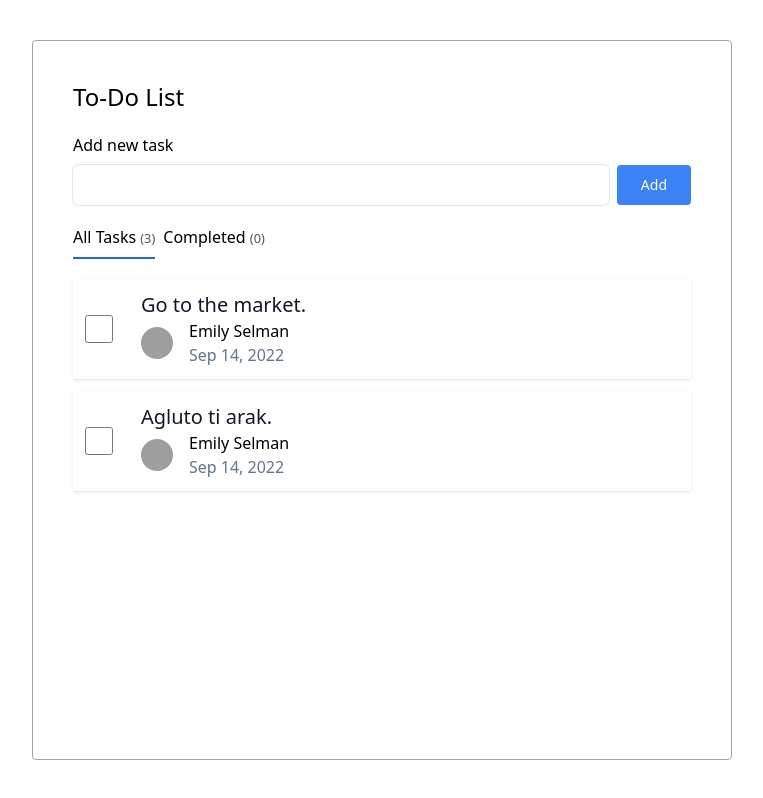
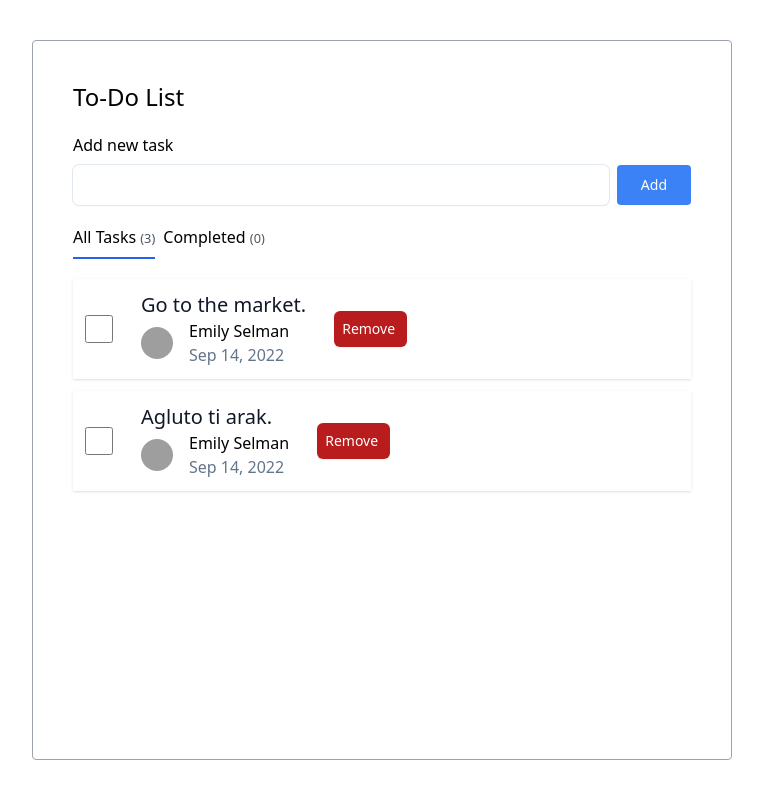
Before and after one commit to jonjieviduya/reacttodo, a React (Vite) app: page / in a window 1280 px wide. Shown: the whole page, without its empty margins (258-1021 px from the left). Built offline with nearby package versions, Linux system fonts and the light colour scheme; grey boxes are pictures that could not be loaded.

Commit message:
feature: added remove todo

```diff
--- a/src/App.jsx
+++ b/src/App.jsx
@@ -5,20 +5,19 @@ import Tabs from "./components/Tabs";
 import Todos from "./components/Todos";
 
 const App = () => {
-
   const [todos, setTodos] = useState([
     {
       id: 1,
-      title: 'Go to the market.',
-      created_at: 'Sep 14, 2022',
-      completed: false
+      title: "Go to the market.",
+      created_at: "Sep 14, 2022",
+      completed: false,
     },
     {
       id: 2,
-      title: 'Agluto ti arak.',
-      created_at: 'Sep 14, 2022',
-      completed: false
-    }
+      title: "Agluto ti arak.",
+      created_at: "Sep 14, 2022",
+      completed: false,
+    },
   ]);
 
   return (
@@ -27,7 +26,7 @@ const App = () => {
         <Header />
         <Form />
         <Tabs />
-        <Todos todos={ todos } />
+        <Todos todos={todos} />
       </div>
     </section>
   );
--- a/src/components/Todo.jsx
+++ b/src/components/Todo.jsx
@@ -1,6 +1,10 @@
 import React from "react";
 
-const Todo = ({ todo }) => {
+const Todo = (props) => {
+  const { todo, removeTodo } = props;
+  const removeHandler = (id) => {
+    removeTodo(id);
+  };
   return (
     <>
       <div className="flex flex-1 flex-col mb-3">
@@ -28,19 +32,15 @@ const Todo = ({ todo }) => {
                 </div>
               </div>
             </div>
-          </div>
-        </div>
-        <div className="flex flex-1 items-end justify-between text-sm">
-          {/* <p class="text-gray-500">Qty 1</p> */}
-
-          {/* <div class="flex">
             <button
-              type="button"
-              class="font-medium text-indigo-600 hover:text-indigo-500"
+              onClick={() => {
+                removeHandler(todo.id);
+              }}
+              className="hover:bg-red-400 group flex items-center rounded-md bg-red-700 text-white text-sm font-medium pl-2 pr-3 py-2 shadow-sm"
             >
               Remove
             </button>
-          </div> */}
+          </div>
         </div>
       </div>
     </>
--- a/src/components/Todos.jsx
+++ b/src/components/Todos.jsx
@@ -2,9 +2,15 @@ import React from "react";
 
 import Todo from "./Todo";
 
-const Todos = ({ todos }) => {
+const Todos = (props) => {
+  const { todos, removeTodo } = props;
   return (
-    <>{todos && todos.map((todo, index) => <Todo todo={todo} key={index} />)}</>
+    <>
+      {todos &&
+        todos.map((todo, index) => (
+          <Todo todo={todo} key={index} removeTodo={removeTodo} />
+        ))}
+    </>
   );
 };
 
```
